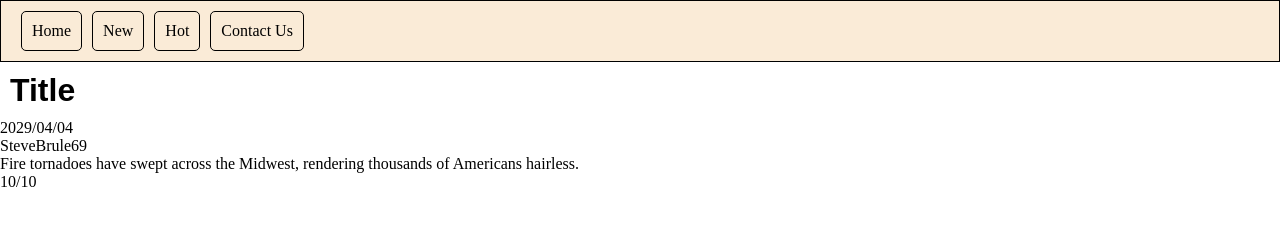
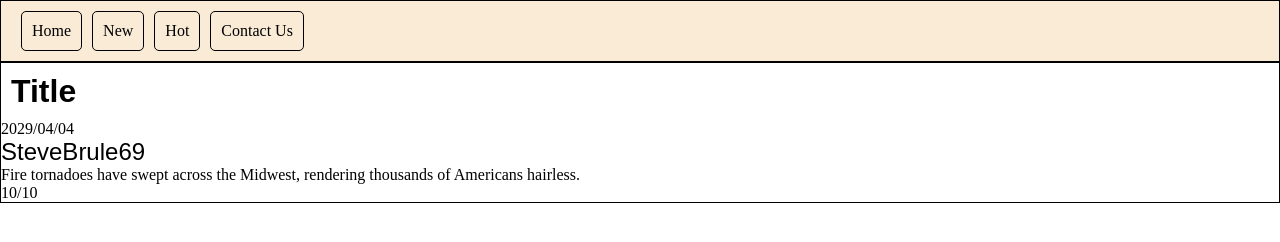
Before and after one commit to EthanDiosana/Assignment2, a plain HTML site: page index.html in a window 1280 px wide. Drawn offline with nearby package versions, Linux system fonts and the light colour scheme.

Commit message:
committing to pull

```diff
--- a/Styles/tstyle.css
+++ b/Styles/tstyle.css
@@ -0,0 +1,7 @@
+#postsContainer {
+    border: 1px solid black;
+}
+.user, .col3 {
+    font-size: 150%;
+    font-family: sans-serif;
+}
--- a/index.html
+++ b/index.html
@@ -5,6 +5,7 @@
   <title>Assignment 2</title>
   <meta charset="utf-8">
   <link rel="stylesheet" href="./Styles/style.css">
+  <link rel="stylesheet" href="./Styles/tstyle.css">
 </head>
 
 <body>
@@ -16,7 +17,9 @@
       <div class="navBarItem">Contact Us</div>
     </div>
     <div id="postsContainer">
-      <div class="title col1"><h1>Title</h1></div>
+      <div class="title col1">
+        <h1>Title</h1>
+      </div>
       <div class="date col2">2029/04/04</div>
       <div class="user col3">SteveBrule69</div>
       <div class="postBody col4">Fire tornadoes have swept across the Midwest, rendering thousands of Americans
@@ -28,4 +31,5 @@
 </body>
 <script src="https://ajax.googleapis.com/ajax/libs/jquery/3.2.1/jquery.min.js"></script>
 <script src="Scripts/jqueryStyles.js"></script>
+
 </html>
```
